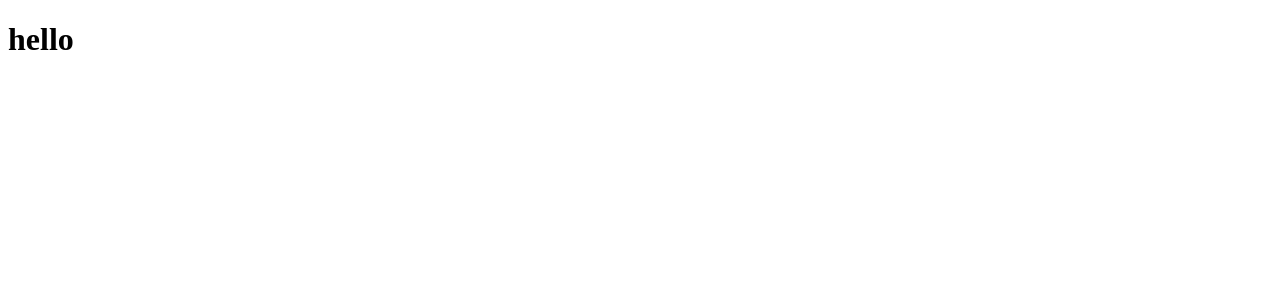
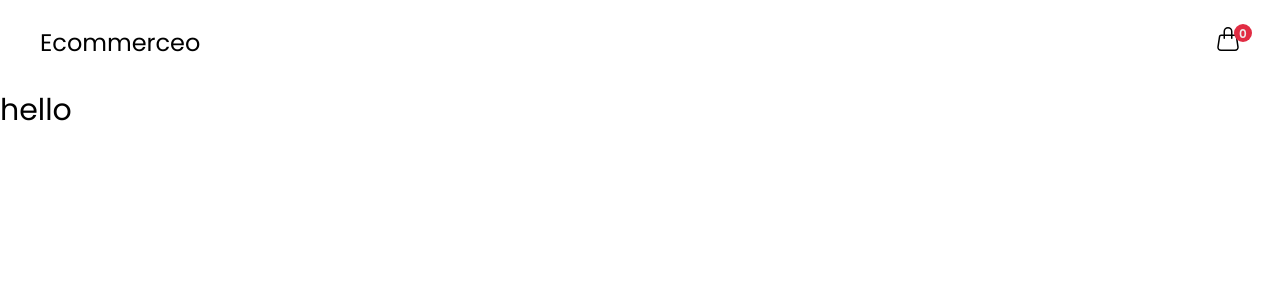
Before and after one commit to sajibhn/ecommerceo, a Next.js app: page / in a window 1280 px wide. Shown: the top 300 px of the page. Built offline with nearby package versions, Linux system fonts and the light colour scheme.

Commit message:
finished header

```diff
--- /dev/null
+++ b/components/global/header/Header.jsx
@@ -0,0 +1,22 @@
+import React from 'react'
+import { BsHandbag } from 'react-icons/bs'
+
+const Header = () => {
+    return (
+        <>
+            <header className="header">
+                <nav className="container nav">
+                    <div className="nav__logo">
+                        <h3>Ecommerceo</h3>
+                    </div>
+                    <div className="nav__cart">
+                        <BsHandbag />
+                        <span className='nav__cart-item'>0</span>
+                    </div>
+                </nav>
+            </header>
+        </>
+    )
+}
+
+export default Header
--- a/pages/_app.js
+++ b/pages/_app.js
@@ -1,7 +1,12 @@
+import '../styles/main.scss'
+import Header from "../components/global/header/Header"
 
 
 function MyApp({ Component, pageProps }) {
-  return <Component {...pageProps} />
+  return <>
+    <Header />
+    <Component {...pageProps} />
+  </>
 }
 
 export default MyApp
--- a/pages/api/hello.js
+++ /dev/null
@@ -1,5 +0,0 @@
-// Next.js API route support: https://nextjs.org/docs/api-routes/introduction
-
-export default function handler(req, res) {
-  res.status(200).json({ name: 'John Doe' })
-}
--- /dev/null
+++ b/styles/components/global/header.scss
@@ -0,0 +1,37 @@
+.header {
+  padding: $p3 0;
+  .nav {
+    @extend .flex-sb;
+
+    &__logo {
+      h3 {
+        font-size: 1.5rem;
+      }
+    }
+
+    &__cart {
+      font-size: 1.5rem;
+      color: $black;
+      cursor: pointer;
+      position: relative;
+      transition: all 0.4s ease;
+      border: none;
+      background-color: transparent;
+      &:hover {
+        color: $red;
+      }
+      &-item {
+        position: absolute;
+        right: -12px;
+        font-size: 12px;
+        color: #eee;
+        background-color: $red;
+        width: 18px;
+        height: 18px;
+        border-radius: 50%;
+        text-align: center;
+        font-weight: 600;
+      }
+    }
+  }
+}
--- a/styles/global/_base.scss
+++ b/styles/global/_base.scss
@@ -12,12 +12,10 @@ html {
 }
 
 body {
-  font-family: "Roboto", sans-serif;
+  font-family: "Poppins", sans-serif;
   font-size: 15px;
   font-weight: 400;
   line-height: 1.6;
-  color: $body-text;
-  margin-top: 94px;
 }
 
 h1,
@@ -26,6 +24,7 @@ h3,
 h4,
 ul,
 p {
+  font-weight: 400;
   margin: 0;
 }
 
--- a/styles/global/_utils.scss
+++ b/styles/global/_utils.scss
@@ -13,10 +13,10 @@
   margin-top: 100px;
 }
 
-.flex-center {
+.flex-sb {
   display: flex;
   align-items: center;
-  justify-content: center;
+  justify-content: space-between;
 }
 
 .btn {
--- a/styles/global/_variables.scss
+++ b/styles/global/_variables.scss
@@ -1,5 +1,7 @@
 $white: #fff;
 $black: #000000;
+$red: #e12c43;
+$body-text: #96989d;
 
 /* =============== margin  =============== */
 $m1: 0.5rem;
--- a/styles/main.scss
+++ b/styles/main.scss
@@ -3,3 +3,7 @@
 @import "./global/base";
 @import "./global/utils";
 @import "./global/mixins";
+
+/* =============== Header =============== */
+
+@import "./components/global/header.scss";
```
